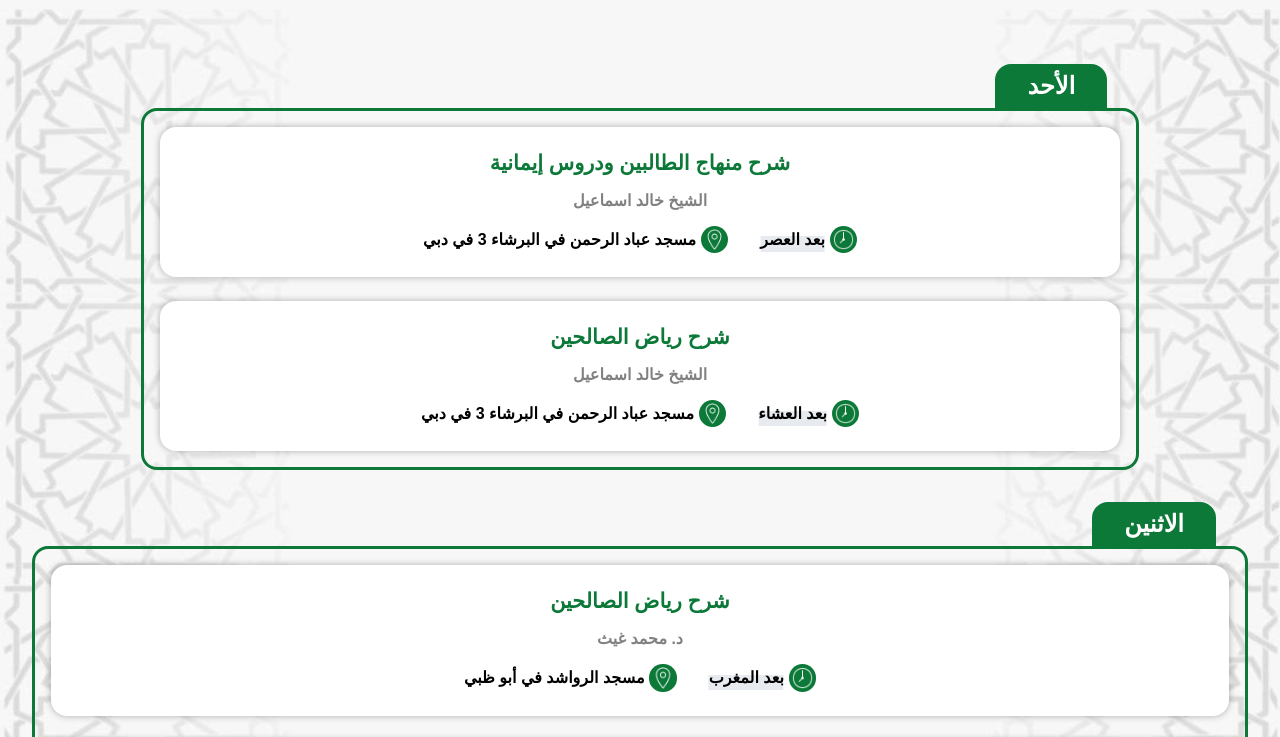
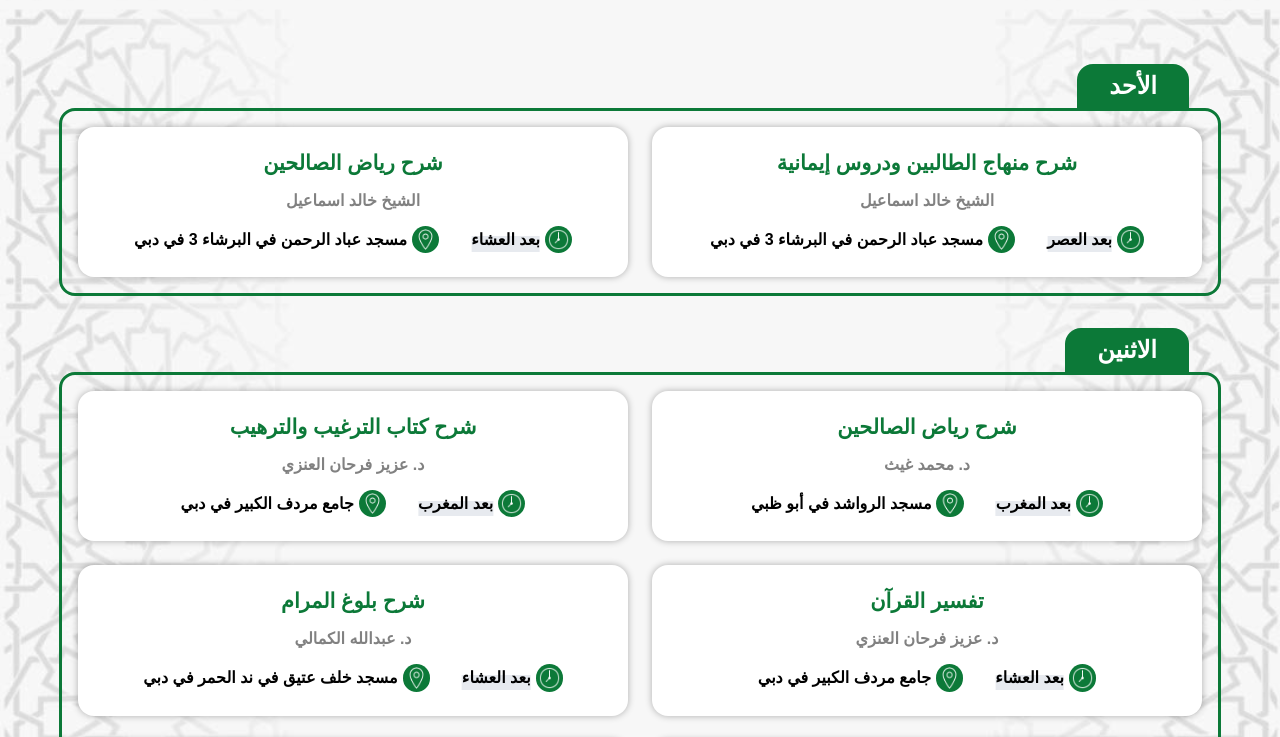
Before and after one commit to m2001said/table-droos, a plain HTML site: page index.html in a window 1280 px wide. Shown: the top 737 px of the page. Drawn offline with Linux system fonts and the light colour scheme; a web font is replaced by a local one.

Commit message:
modifing media querey

```diff
--- a/style.css
+++ b/style.css
@@ -80,7 +80,7 @@ a:focus {
   padding: 1rem;
   gap: 1.5rem;
   /* width: 1300px; */
-  /* max-width: 1262px; */
+  max-width: 1262px;
   /* width: auto; */
   /* min-width: 400px; */
   /* justify-content: flex-start; */
@@ -94,7 +94,7 @@ a:focus {
   padding: 1.5rem 1rem;
   box-shadow: 0px 0px 7px 0px rgba(0, 0, 0, 0.3);
   gap: 1rem;
-  width: 100%;
+  width: 600px;
 }
 .table-item-day-lecture a {
   font-size: 1.3rem;
@@ -179,9 +179,12 @@ a:focus {
 /* --------media queries --------- */
 /**************************/
 @media (max-width: 1326px) {
-  /* .table-item-day-lecture {
-    width: 500px;
-  } */
+  .table-item-day-lecture {
+    width: 550px;
+  }
+  .table-item-day-lectures {
+    max-width: 1162px;
+  }
 }
 
 /**************************/
@@ -199,6 +202,9 @@ a:focus {
 /* --------media queries --------- */
 /**************************/
 @media (max-width: 600px) {
+  .table-item-day-lecture {
+    width: 100%;
+  }
   .table {
     padding: 4rem 1rem;
     gap: 2rem;
```
